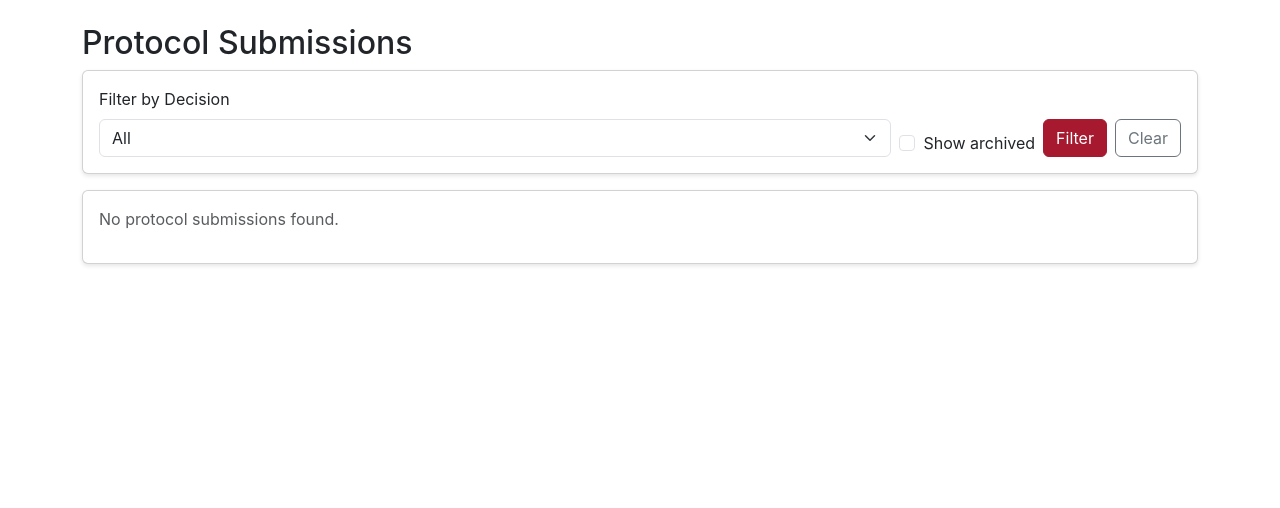
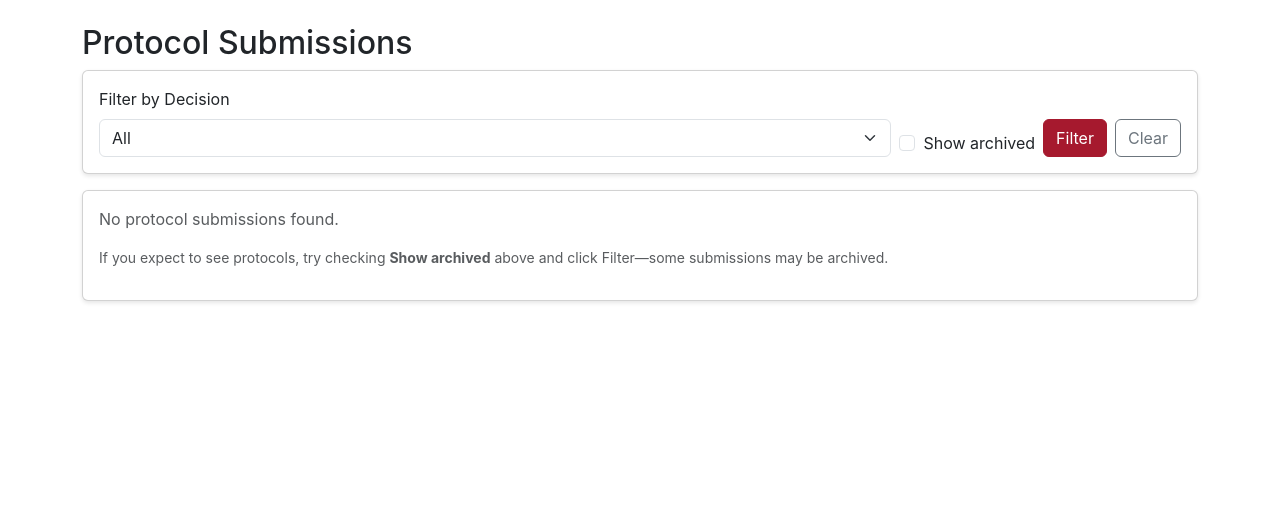
Before and after one commit to chriscastille6/SONA-System, a Django app: page /studies/protocol/submissions/ in a window 1280 px wide. Shown: the part 77-585 px from the top of the page. Run offline with Django 5.2, Linux system fonts and the light colour scheme; the visitor is signed in with stand-in values (Sample User, id 1); data that the repository does not hold is empty; parts of the project's set-up code (start-up, migrations or seed data) failed here and were passed over; some libraries are stand-ins or nearby versions.

Commit message:
Add hint to check Show archived when protocol list is empty

```diff
--- a/templates/studies/protocol_submission_list.html
+++ b/templates/studies/protocol_submission_list.html
@@ -146,6 +146,9 @@
                 </div>
                 {% else %}
                 <p class="text-muted">No protocol submissions found.</p>
+                {% if not show_archived %}
+                <p class="text-muted small mt-2">If you expect to see protocols, try checking <strong>Show archived</strong> above and click Filter—some submissions may be archived.</p>
+                {% endif %}
                 {% endif %}
             </div>
         </div>
```
